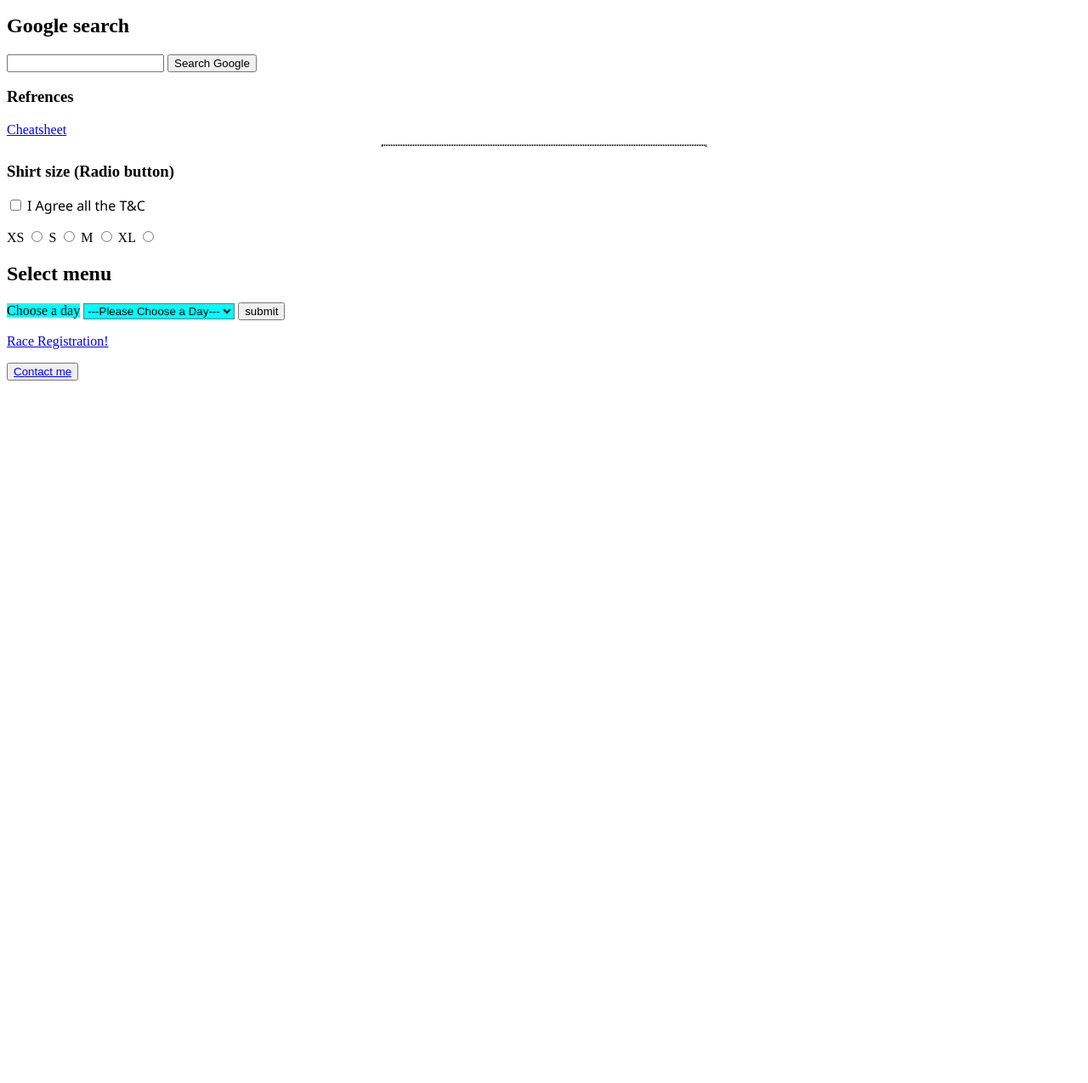
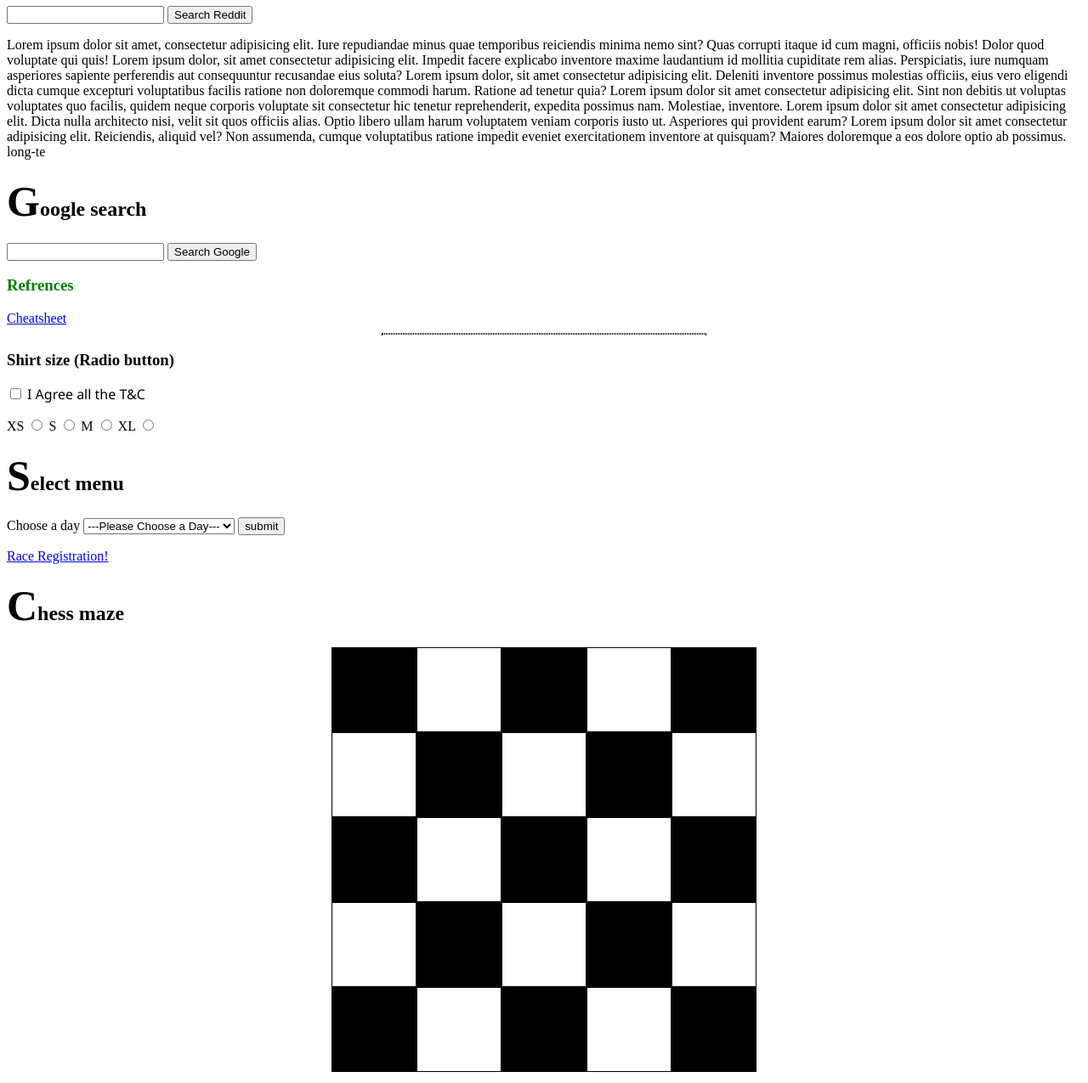
Before and after one commit to Deepanshushar/Webdev-work, a plain HTML site: page index.html in a window 1280 px wide. Shown: the part 638-1913 px from the top of the page at 85% size. Before the commit the page ends 1102 px from the top, so only its background shows below. Drawn offline with Linux system fonts and the light colour scheme.

Commit message:
update 10july

```diff
--- a/index.html
+++ b/index.html
@@ -23,7 +23,7 @@
   <hr>
   <!-- make list of hobbies -->
   <h3>Hobbies</h3>
-  <ul>
+  <ul class="bluetable">
     <li>Gaming</li>
     <li>coding</li>
   </ul>
@@ -94,6 +94,15 @@
         <input type="text" name="q">
         <button>Search Reddit</button>
       </form>
+      <!--Paragraph-->
+      <p>Lorem ipsum dolor sit amet, consectetur adipisicing elit. Iure repudiandae minus quae temporibus reiciendis minima nemo sint? Quas corrupti itaque id cum magni, officiis nobis! Dolor quod voluptate qui quis!
+        Lorem ipsum dolor, sit amet consectetur adipisicing elit. Impedit facere explicabo inventore maxime laudantium id mollitia cupiditate rem alias. Perspiciatis, iure numquam asperiores sapiente perferendis aut consequuntur recusandae eius soluta?
+        Lorem ipsum dolor, sit amet consectetur adipisicing elit. Deleniti inventore possimus molestias officiis, eius vero eligendi dicta cumque excepturi voluptatibus facilis ratione non doloremque commodi harum. Ratione ad tenetur quia?
+        Lorem ipsum dolor sit amet consectetur adipisicing elit. Sint non debitis ut voluptas voluptates quo facilis, quidem neque corporis voluptate sit consectetur hic tenetur reprehenderit, expedita possimus nam. Molestiae, inventore.
+        Lorem ipsum dolor sit amet consectetur adipisicing elit. Dicta nulla architecto nisi, velit sit quos officiis alias. Optio libero ullam harum voluptatem veniam corporis iusto ut. Asperiores qui provident earum?
+        Lorem ipsum dolor sit amet consectetur adipisicing elit. Reiciendis, aliquid vel? Non assumenda, cumque voluptatibus ratione impedit eveniet exercitationem inventore at quisquam? Maiores doloremque a eos dolore optio ab possimus.
+        long-te
+      </p>
   <!--google search-->
       <H2>Google search</H2>
       <form action="https://www.google.com/search">
@@ -101,7 +110,7 @@
         <button>Search Google</button>
       </form>
   <!-- download button-->
-  <h3>Refrences</h3>
+  <h3 class="green">Refrences</h3>
   <a download href="https://web.stanford.edu/group/csp/cs21/htmlcheatsheet.pdf">Cheatsheet</a>
     <br>
   <hr>
@@ -140,7 +149,34 @@
         </select>
         <button>submit</button>
         <p><a href="marathon.html">Race Registration!</a></p>
-
+        <h2>Chess maze</h2>
+        <div id="board">
+          <div class="square"></div>
+          <div class="square"></div>
+          <div class="square"></div>
+          <div class="square"></div>
+          <div class="square"></div>
+          <div class="square"></div>
+          <div class="square"></div>
+          <div class="square"></div>
+          <div class="square"></div>
+          <div class="square"></div>
+          <div class="square"></div>
+          <div class="square"></div>
+          <div class="square"></div>
+          <div class="square"></div>
+          <div class="square"></div>
+          <div class="square"></div>
+          <div class="square"></div>
+          <div class="square"></div>
+          <div class="square"></div>
+          <div class="square"></div>
+          <div class="square"></div>
+          <div class="square"></div>
+          <div class="square"></div>
+          <div class="square"></div>
+          <div class="square"></div>
+        </div>
 
 
 
--- a/styles.css
+++ b/styles.css
@@ -8,9 +8,40 @@ h1 {
 table{
     text-align: center;
   }
-#dayy{
-  background-color: aqua;
-}
+
 #agree{
   font-family: 'Segoe UI', Tahoma, Geneva, Verdana, sans-serif;
 }
+h3.green { color:green; }
+
+ul.bluetable{background-color: blanchedalmond;}
+
+a:hover{background-color: turquoise;}
+
+.square{
+    width: 100px;
+    height: 100px;
+    box-sizing: border-box;
+    border: 1px solid black;
+  }
+
+  #board {
+    display: flex;
+    margin: 0 auto;
+    width: 500px;
+    flex-wrap: wrap;
+  }
+  .square:nth-of-type(1n){
+    background-color: black;
+  }
+  .square:nth-of-type(2n){
+    background-color: white;
+  }
+
+ p::selection{
+  color:  black;
+  background-color: blanchedalmond;
+ }
+ h2::first-letter{
+  font-size: 50px;
+ }
```
